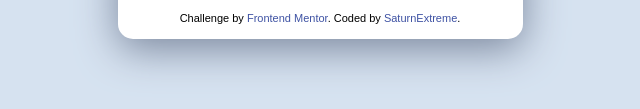
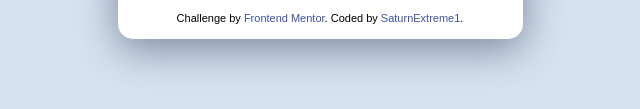
Before and after one commit to saturnextreme/qr-code-card, a plain HTML site: page index.html in a window 1280 px wide. Shown: the part 667-776 px from the top of the page, 343-983 px from the left. Drawn offline with Linux system fonts and the light colour scheme.

Commit message:
Update index.html

```diff
--- a/index.html
+++ b/index.html
@@ -25,7 +25,7 @@
       </p>
       <div class="attribution">
         Challenge by <a href="https://www.frontendmentor.io?ref=challenge" target="_blank">Frontend Mentor</a>.
-        Coded by <a href="https://github.com/saturnextreme" target="_blank">SaturnExtreme</a>.
+        Coded by <a href="https://github.com/saturnextreme" target="_blank">SaturnExtreme1</a>.
       </div>
     </section>
   </main>
```
